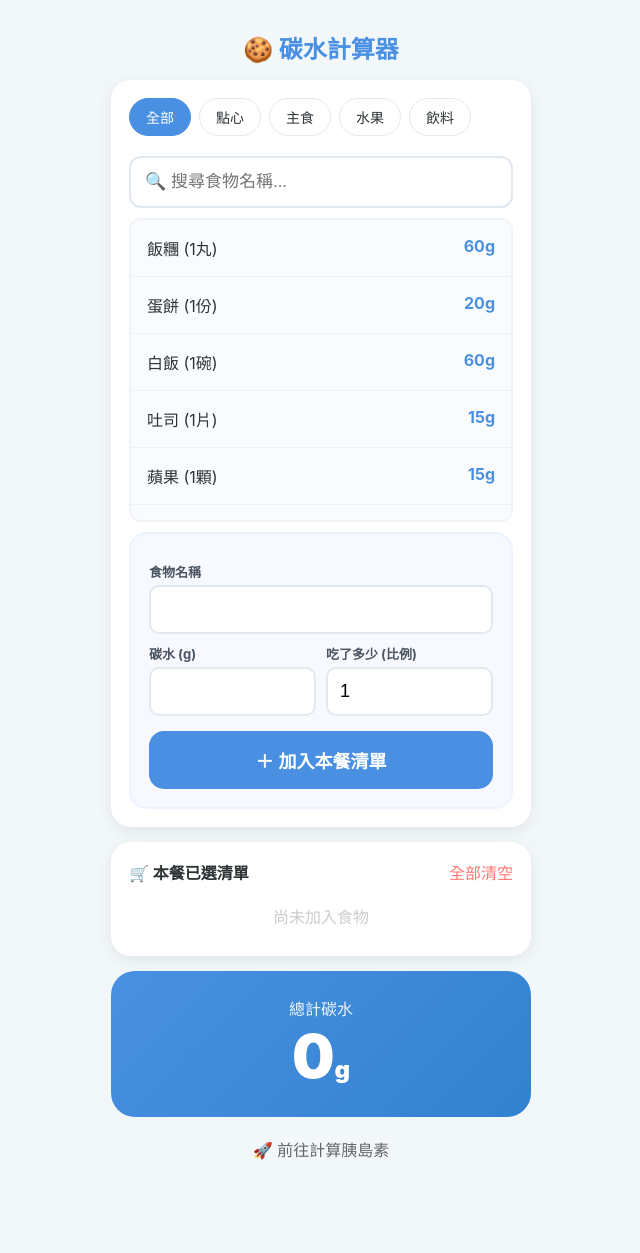
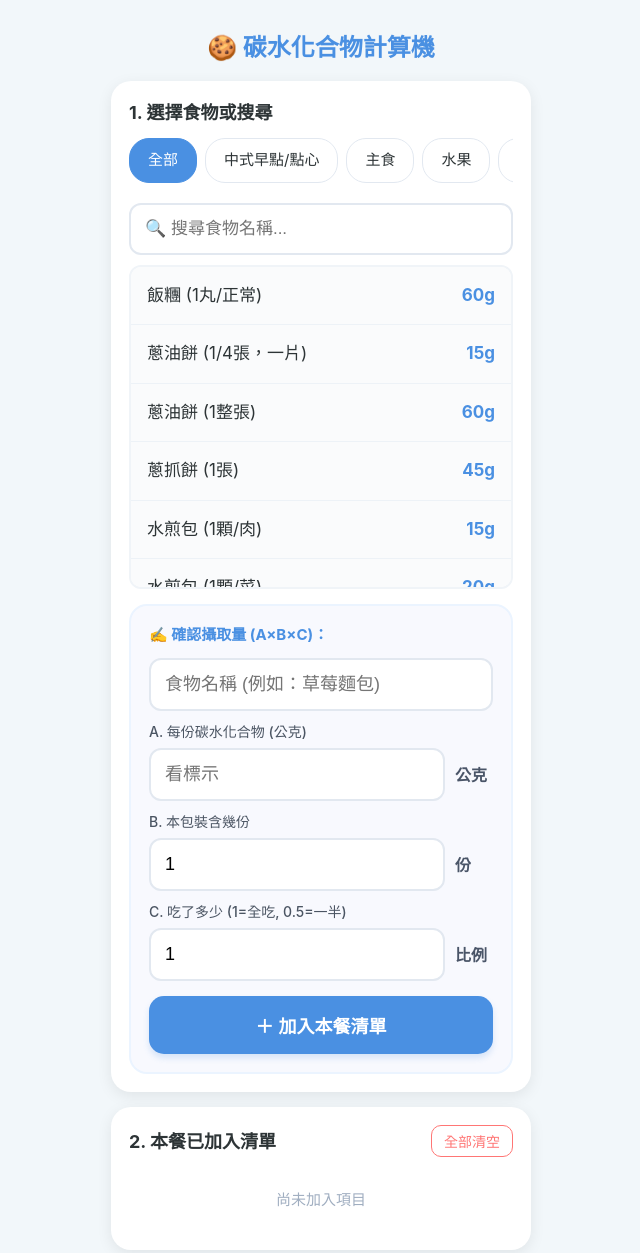
Before and after one commit to adsccxx-cpu/index.html, a plain HTML site: page index.html in a window 1280 px wide. Shown: the top 1253 px of the page, without its empty margins (319-959 px from the left). Before the commit the page ends 1176 px from the top, so only its background shows below. Drawn offline with Linux system fonts and the light colour scheme.

Commit message:
Update index.html

```diff
--- a/index.html
+++ b/index.html
@@ -1,3 +1,4 @@
+
 <!DOCTYPE html>
 <html lang="zh-Hant">
 <head>
@@ -12,7 +13,6 @@
     --card: #FFFFFF;
     --text: #2D3436;
     --accent: #FF7675;
-    --success: #48BB78;
     --hint: #4b5563;
   }
 
@@ -20,8 +20,14 @@
     font-family: -apple-system, "Noto Sans TC", sans-serif;
     background-color: var(--bg);
     color: var(--text);
-    margin: 0; padding: 15px;
-    display: flex; flex-direction: column; align-items: center;
+    margin: 0;
+    padding: 15px;
+    display: flex;
+    flex-direction: column;
+    align-items: center;
+    line-height: 1.5;
+    /* 防止手機瀏覽器左右晃動 */
+    overflow-x: hidden;
   }
 
   .wrapper { width: 100%; max-width: 420px; }
@@ -29,80 +35,117 @@
   h1 { font-size: 24px; color: var(--primary); text-align: center; margin: 15px 0; }
 
   .card {
-    background: var(--card); border-radius: 20px; padding: 18px;
-    margin-bottom: 15px; box-shadow: 0 4px 15px rgba(0,0,0,0.08);
-    transition: all 0.3s ease;
+    background: var(--card);
+    border-radius: 20px;
+    padding: 18px;
+    margin-bottom: 15px;
+    box-shadow: 0 4px 15px rgba(0,0,0,0.08);
+    box-sizing: border-box;
   }
 
-  /* 捲軸明顯化 */
+  .section-title {
+    display: flex;
+    justify-content: space-between;
+    align-items: center;
+    font-size: 18px;
+    font-weight: bold;
+    margin-bottom: 12px;
+    color: var(--text);
+  }
+
+  /* 分類與搜尋 */
+  .category-tabs {
+    display: flex;
+    gap: 8px;
+    margin-bottom: 12px;
+    overflow-x: auto;
+    white-space: nowrap;
+    padding-bottom: 8px;
+    -webkit-overflow-scrolling: touch; /* 滑動優化 */
+  }
+  .tab {
+    padding: 10px 18px; font-size: 15px; border-radius: 20px;
+    border: 1px solid #E2E8F0; background: white; cursor: pointer;
+    flex-shrink: 0;
+  }
+  .tab.active { background: var(--primary); color: white; border-color: var(--primary); }
+
+  #foodSearch {
+    width: 100%; padding: 14px; font-size: 17px; border: 2px solid #E2E8F0; border-radius: 12px; margin-bottom: 10px; box-sizing: border-box;
+  }
+
+  /* 搜尋清單順暢滑動優化 */
   .food-list {
-    height: 300px; overflow-y: scroll; border: 2px solid #F0F4F8;
-    border-radius: 12px; background: #FAFBFC; margin-bottom: 10px;
+    height: 320px;
+    overflow-y: scroll; /* 強制開啟滾動 */
+    border: 2px solid #F0F4F8;
+    border-radius: 12px;
+    background: #FAFBFC;
+    margin-bottom: 15px;
+    -webkit-overflow-scrolling: touch; /* iOS 滑動順暢 */
   }
-  .food-list::-webkit-scrollbar { width: 10px; }
-  .food-list::-webkit-scrollbar-track { background: #f1f1f1; border-radius: 10px; }
-  .food-list::-webkit-scrollbar-thumb { background: var(--primary); border-radius: 10px; }
+  .food-list::-webkit-scrollbar { width: 6px; }
+  .food-list::-webkit-scrollbar-thumb { background: #CBD5E0; border-radius: 10px; }
 
   .food-item {
-    padding: 16px; border-bottom: 1px solid #EDF2F7;
-    display: flex; justify-content: space-between; cursor: pointer;
+    padding: 16px; border-bottom: 1px solid #EDF2F7; display: flex; justify-content: space-between; font-size: 17px; cursor: pointer;
   }
+  .food-item:active { background: #EBF8FF; }
 
-  /* 成功加入時的閃爍動畫 */
-  @keyframes highlight {
-    0% { background-color: var(--card); }
-    50% { background-color: #EBF8FF; transform: scale(1.02); }
-    100% { background-color: var(--card); }
+  /* 聰明計算區 */
+  .manual-input-box {
+    background: #F8F9FE; padding: 18px; border-radius: 18px; border: 2px solid #EBF4FF;
   }
-  .highlight-card { animation: highlight 0.6s ease-out; }
+  .guide-text { font-size: 15px; color: var(--primary); margin-bottom: 12px; font-weight: bold; display: block; }
+  .input-label { font-size: 14px; color: var(--hint); margin-top: 10px; margin-bottom: 6px; font-weight: 500; }
+  .calc-row { display: flex; align-items: center; gap: 10px; margin-bottom: 10px; }
 
-  /* 懸浮通知 */
-  #toast {
-    position: fixed; top: 20px; background: var(--success); color: white;
-    padding: 12px 24px; border-radius: 30px; font-weight: bold;
-    box-shadow: 0 4px 12px rgba(0,0,0,0.2); display: none; z-index: 2000;
+  input[type="number"], input[type="text"] {
+    width: 100%; padding: 14px; border: 2px solid #E2E8F0; border-radius: 12px; font-size: 18px; outline: none; box-sizing: border-box;
+    background: #fff;
   }
+  input:focus { border-color: var(--primary); box-shadow: 0 0 0 3px rgba(74, 144, 226, 0.1); }
 
-  .category-tabs { display: flex; gap: 8px; margin-bottom: 12px; overflow-x: auto; padding-bottom: 8px; }
-  .tab { padding: 8px 16px; border-radius: 20px; border: 1px solid #E2E8F0; background: white; white-space: nowrap; font-size: 14px; }
-  .tab.active { background: var(--primary); color: white; border-color: var(--primary); }
-
-  #foodSearch { width: 100%; padding: 14px; font-size: 17px; border: 2px solid #E2E8F0; border-radius: 12px; margin-bottom: 10px; box-sizing: border-box; }
-
-  .manual-input-box { background: #F8F9FE; padding: 18px; border-radius: 18px; border: 2px solid #EBF4FF; }
-  .input-label { font-size: 13px; color: var(--hint); margin-top: 10px; margin-bottom: 4px; font-weight: bold; }
-
-  input[type="number"], input[type="text"] { width: 100%; padding: 12px; border: 2px solid #E2E8F0; border-radius: 10px; font-size: 18px; box-sizing: border-box; }
+  .unit-text { font-weight: bold; font-size: 16px; color: #4A5568; white-space: nowrap; width: 45px; }
 
   .add-btn {
-    width: 100%; background: var(--primary); color: white; border: none; padding: 16px;
-    border-radius: 15px; font-weight: bold; font-size: 18px; margin-top: 15px; cursor: pointer;
+    width: 100%; background: var(--primary); color: white; border: none; padding: 16px; border-radius: 15px; font-weight: bold; font-size: 18px;
+    cursor: pointer; margin-top: 15px; display: flex; justify-content: center; align-items: center; gap: 8px; box-shadow: 0 4px 6px rgba(74, 144, 226, 0.2);
   }
 
   .list-item {
-    display: flex; justify-content: space-between; align-items: center;
-    padding: 12px; background: #FFF; border-bottom: 1px solid #eee;
+    display: flex; justify-content: space-between; align-items: center; font-size: 16px;
+    margin-bottom: 10px; background: #FFF; padding: 14px; border-radius: 12px;
+    border-left: 6px solid var(--primary); box-shadow: 0 2px 4px rgba(0,0,0,0.03);
   }
-  .del-btn { color: var(--accent); font-weight: bold; cursor: pointer; }
+  .del-btn { color: var(--accent); font-weight: bold; cursor: pointer; padding: 5px; font-size: 15px; }
 
   .total-box {
-    background: linear-gradient(135deg, #4A90E2, #3182CE); color: white;
-    text-align: center; padding: 25px; border-radius: 24px; margin-top: 10px;
+    background: linear-gradient(135deg, #4A90E2, #3182CE); color: white; text-align: center; padding: 25px; border-radius: 24px; margin-top: 10px;
+    box-shadow: 0 8px 20px rgba(74, 144, 226, 0.3);
   }
-  .total-val { font-size: 60px; font-weight: 900; }
+  .total-val { font-size: 64px; font-weight: 900; margin: 5px 0; }
+  .copy-btn {
+    background: white; color: var(--primary); border: none; padding: 15px; border-radius: 30px; width: 100%; font-weight: bold; margin-top: 12px; font-size: 18px;
+  }
+
+  .clear-btn { font-size: 14px; color: var(--accent); border: 1px solid var(--accent); padding: 5px 12px; border-radius: 10px; background: white; cursor: pointer; }
+
+  .link-btn {
+    display: block; background: #2D3436; color: white; text-decoration: none; text-align: center; padding: 18px; border-radius: 18px; font-weight: bold; margin-top: 15px; font-size: 18px;
+  }
 </style>
 </head>
 <body>
 
-<div id="toast">✅ 已成功加入清單</div>
+<div class="wrapper">
+  <h1>🍪 碳水化合物計算機</h1>
 
-<div class="wrapper">
-  <h1>🍪 碳水計算器</h1>
-
-  <div class="card" id="searchSection">
+  <div class="card">
+    <div class="section-title">1. 選擇食物或搜尋</div>
     <div class="category-tabs">
       <div class="tab active" onclick="setCat('all', this)">全部</div>
-      <div class="tab" onclick="setCat('snack', this)">點心</div>
+      <div class="tab" onclick="setCat('snack', this)">中式早點/點心</div>
       <div class="tab" onclick="setCat('main', this)">主食</div>
       <div class="tab" onclick="setCat('fruit', this)">水果</div>
       <div class="tab" onclick="setCat('drink', this)">飲料</div>
@@ -110,52 +153,105 @@
     <input type="text" id="foodSearch" placeholder="🔍 搜尋食物名稱..." oninput="renderList()">
     <div class="food-list" id="foodList"></div>
 
-    <div class="manual-input-box" id="inputArea">
-      <div class="input-label">食物名稱</div>
-      <input type="text" id="customName" onfocus="this.select()">
+    <div class="manual-input-box">
+      <span class="guide-text">✍️ 確認攝取量 (A×B×C)：</span>
+      <input type="text" id="customName" placeholder="食物名稱 (例如：草莓麵包)" onfocus="this.select()">
 
-      <div style="display: flex; gap: 10px;">
-        <div style="flex: 1;">
-          <div class="input-label">碳水 (g)</div>
-          <input id="baseCarb" type="number" inputmode="decimal" onfocus="this.select()">
-        </div>
-        <div style="flex: 1;">
-          <div class="input-label">吃了多少 (比例)</div>
-          <input id="eatRatio" type="number" inputmode="decimal" value="1" onfocus="this.select()">
-        </div>
+      <div class="input-label">A. 每份碳水化合物 (公克)</div>
+      <div class="calc-row">
+        <input id="baseCarb" type="number" inputmode="decimal" placeholder="看標示" onfocus="this.select()">
+        <span class="unit-text">公克</span>
       </div>
+
+      <div class="input-label">B. 本包裝含幾份</div>
+      <div class="calc-row">
+        <input id="totalPacks" type="number" inputmode="decimal" value="1" onfocus="this.select()">
+        <span class="unit-text">份</span>
+      </div>
+
+      <div class="input-label">C. 吃了多少 (1=全吃, 0.5=一半)</div>
+      <div class="calc-row">
+        <input id="eatRatio" type="number" inputmode="decimal" value="1" step="0.1" onfocus="this.select()">
+        <span class="unit-text">比例</span>
+      </div>
+
       <button class="add-btn" onclick="addToList()">＋ 加入本餐清單</button>
     </div>
   </div>
 
-  <div class="card" id="listCard">
-    <div style="display:flex; justify-content:space-between; margin-bottom:10px;">
-      <strong>🛒 本餐已選清單</strong>
-      <span style="color:var(--accent); cursor:pointer;" onclick="clearAll()">全部清空</span>
+  <div class="card">
+    <div class="section-title">
+      2. 本餐已加入清單
+      <button class="clear-btn" onclick="clearAll()">全部清空</button>
     </div>
     <div id="displayList">
-      <div style="color: #ccc; text-align: center; padding: 10px;">尚未加入食物</div>
+      <div style="color: #A0AEC0; font-size: 15px; text-align: center; padding: 20px;">尚未加入項目</div>
     </div>
   </div>
 
   <div class="total-box">
-    <div style="font-size:16px; opacity:0.9">總計碳水</div>
+    <div style="font-size:16px; opacity:0.9">本餐總計碳水</div>
     <div class="total-val"><span id="grandTotal">0</span><span style="font-size:24px">g</span></div>
+    <button class="copy-btn" id="cpBtn" onclick="copyTotal()">📋 複製總數</button>
   </div>
 
-  <a href="https://adsccxx-cpu.github.io/insulin-calculator/" style="display:block; text-align:center; color:#666; margin-top:20px; text-decoration:none;">🚀 前往計算胰島素</a>
+  <a href="https://adsccxx-cpu.github.io/insulin-calculator/" class="link-btn">🚀 下一步：計算胰島素</a>
 </div>
 
 <script>
 const foodDB = [
-  {n: "飯糰 (1丸)", c: 60, cat: "snack"},
+  // 中式早點 & 點心 (snack)
+  {n: "飯糰 (1丸/正常)", c: 60, cat: "snack"},
+  {n: "蔥油餅 (1/4張，一片)", c: 15, cat: "snack"},
+  {n: "蔥油餅 (1整張)", c: 60, cat: "snack"},
+  {n: "蔥抓餅 (1張)", c: 45, cat: "snack"},
+  {n: "水煎包 (1顆/肉)", c: 15, cat: "snack"},
+  {n: "水煎包 (1顆/菜)", c: 20, cat: "snack"},
   {n: "蛋餅 (1份)", c: 20, cat: "snack"},
-  {n: "白飯 (1碗)", c: 60, cat: "main"},
+  {n: "燒餅 (1條)", c: 30, cat: "snack"},
+  {n: "油條 (1根)", c: 15, cat: "snack"},
+  {n: "饅頭 (1顆/中)", c: 30, cat: "snack"},
+  {n: "刈包 (1份)", c: 30, cat: "snack"},
+  {n: "肉包 (1顆/大)", c: 45, cat: "snack"},
+  {n: "紅豆餅/車輪餅 (1顆)", c: 20, cat: "snack"},
+  {n: "小籠包 (1顆)", c: 8, cat: "snack"},
+  {n: "蘿蔔糕 (2片)", c: 30, cat: "snack"},
+  {n: "冰淇淋 (1球)", c: 15, cat: "snack"},
+  {n: "蛋捲冰淇淋 (超商)", c: 25, cat: "snack"},
+
+  // 主食 (main)
+  {n: "白飯 (1碗/平)", c: 60, cat: "main"},
+  {n: "白飯 (1/2碗)", c: 30, cat: "main"},
   {n: "吐司 (1片)", c: 15, cat: "main"},
-  {n: "蘋果 (1顆)", c: 15, cat: "fruit"},
+  {n: "陽春麵 (1碗)", c: 45, cat: "main"},
+  {n: "燕麥片 (3湯匙)", c: 15, cat: "main"},
+
+  // 水果 (fruit) - 份量多為一份醣15g基準
+  {n: "西瓜 (1大片/250g)", c: 15, cat: "fruit"},
+  {n: "芒果 (1/2顆，中)", c: 15, cat: "fruit"},
+  {n: "木瓜 (1/4顆，大)", c: 15, cat: "fruit"},
+  {n: "奇異果 (1顆)", c: 10, cat: "fruit"},
+  {n: "百香果 (2顆)", c: 10, cat: "fruit"},
+  {n: "橘子 (1顆/中)", c: 15, cat: "fruit"},
+  {n: "鳳梨 (1/10顆，切片)", c: 15, cat: "fruit"},
+  {n: "龍眼 (10顆)", c: 15, cat: "fruit"},
+  {n: "荔枝 (8顆)", c: 15, cat: "fruit"},
+  {n: "釋迦 (1/2顆/大)", c: 15, cat: "fruit"},
+  {n: "蘋果 (1顆/小)", c: 15, cat: "fruit"},
   {n: "香蕉 (1根)", c: 30, cat: "fruit"},
-  {n: "芭樂 (1顆)", c: 30, cat: "fruit"},
-  {n: "珍奶 (全糖)", c: 60, cat: "drink"}
+  {n: "芭樂 (1顆/中)", c: 30, cat: "fruit"},
+
+  // 飲料 (drink)
+  {n: "珍珠奶茶 (700ml/全糖)", c: 60, cat: "drink"},
+  {n: "紅茶 (700ml/全糖)", c: 45, cat: "drink"},
+  {n: "多多綠 (700ml/全糖)", c: 70, cat: "drink"},
+  {n: "米漿 (400ml)", c: 40, cat: "drink"},
+  {n: "有糖豆漿 (400ml)", c: 15, cat: "drink"},
+  {n: "養樂多 (1瓶/100ml)", c: 15, cat: "drink"},
+  {n: "西瓜汁 (350ml)", c: 25, cat: "drink"},
+  {n: "可樂 (330ml/罐)", c: 35, cat: "drink"},
+  {n: "鮮奶 (240ml)", c: 12, cat: "drink"},
+  {n: "柳橙汁 (240ml)", c: 25, cat: "drink"}
 ];
 
 let currentCat = 'all';
@@ -180,53 +276,38 @@
     div.onclick = () => {
       document.getElementById('customName').value = f.n;
       document.getElementById('baseCarb').value = f.c;
+      document.getElementById('totalPacks').value = 1;
       document.getElementById('eatRatio').value = 1;
-      // 捲動到輸入區並自動聚焦比例
-      document.getElementById('inputArea').scrollIntoView({ behavior: 'smooth', block: 'center' });
-      setTimeout(() => { document.getElementById('eatRatio').focus(); document.getElementById('eatRatio').select(); }, 500);
+      document.querySelector('.manual-input-box').scrollIntoView({ behavior: 'smooth' });
     };
     list.appendChild(div);
   });
 }
 
-function showToast() {
-  const toast = document.getElementById('toast');
-  toast.style.display = 'block';
-  setTimeout(() => { toast.style.display = 'none'; }, 2000);
-}
-
 function addToList() {
   const a = parseFloat(document.getElementById('baseCarb').value);
+  const b = parseFloat(document.getElementById('totalPacks').value);
   const c = parseFloat(document.getElementById('eatRatio').value);
-  const n = document.getElementById('customName').value || "自訂食物";
+  const n = document.getElementById('customName').value || "市售食品";
 
-  if(isNaN(a)) { alert("請輸入克數"); return; }
+  if(!a && a !== 0) { alert("請輸入碳水克數"); return; }
 
-  currentList.push({ name: n, carb: a * c });
+  const totalCarb = a * b * c;
+  currentList.push({ name: n, carb: totalCarb });
   updateUI();
 
-  // 成功反饋 1: 彈出提示
-  showToast();
-
-  // 成功反饋 2: 清單卡片閃爍
-  const listCard = document.getElementById('listCard');
-  listCard.classList.remove('highlight-card');
-  void listCard.offsetWidth; // 觸發重繪
-  listCard.classList.add('highlight-card');
-
-  // 重置輸入並回頂部
+  // 重置
   document.getElementById('baseCarb').value = '';
   document.getElementById('customName').value = '';
-  document.getElementById('foodSearch').value = '';
-  renderList();
-  document.getElementById('searchSection').scrollIntoView({ behavior: 'smooth' });
+  document.getElementById('totalPacks').value = 1;
+  document.getElementById('eatRatio').value = 1;
 }
 
 function updateUI() {
   const listDiv = document.getElementById('displayList');
   const totalSpan = document.getElementById('grandTotal');
   if(currentList.length === 0) {
-    listDiv.innerHTML = '<div style="color:#ccc; text-align:center; padding:10px;">尚未加入食物</div>';
+    listDiv.innerHTML = '<div style="color: #A0AEC0; font-size: 15px; text-align: center; padding: 20px;">尚未加入食物</div>';
     totalSpan.innerText = '0';
     return;
   }
@@ -237,7 +318,7 @@
     const div = document.createElement('div');
     div.className = 'list-item';
     div.innerHTML = `<span>${item.name} (${Math.round(item.carb)}g)</span>
-                     <span class="del-btn" onclick="removeItem(${index})">✕</span>`;
+                     <span class="del-btn" onclick="removeItem(${index})">✕ 刪除</span>`;
     listDiv.appendChild(div);
   });
   totalSpan.innerText = Math.round(total);
@@ -249,7 +330,19 @@
 }
 
 function clearAll() {
-  if(confirm("確定清空嗎？")) { currentList = []; updateUI(); }
+  if(confirm("確定要清空整餐清單嗎？")) {
+    currentList = [];
+    updateUI();
+  }
+}
+
+function copyTotal() {
+  const val = document.getElementById('grandTotal').innerText;
+  navigator.clipboard.writeText(val).then(() => {
+    const btn = document.getElementById('cpBtn');
+    btn.innerText = "✅ 已複製！";
+    setTimeout(() => { btn.innerText = "📋 複製總數"; }, 1500);
+  });
 }
 
 renderList();
```
